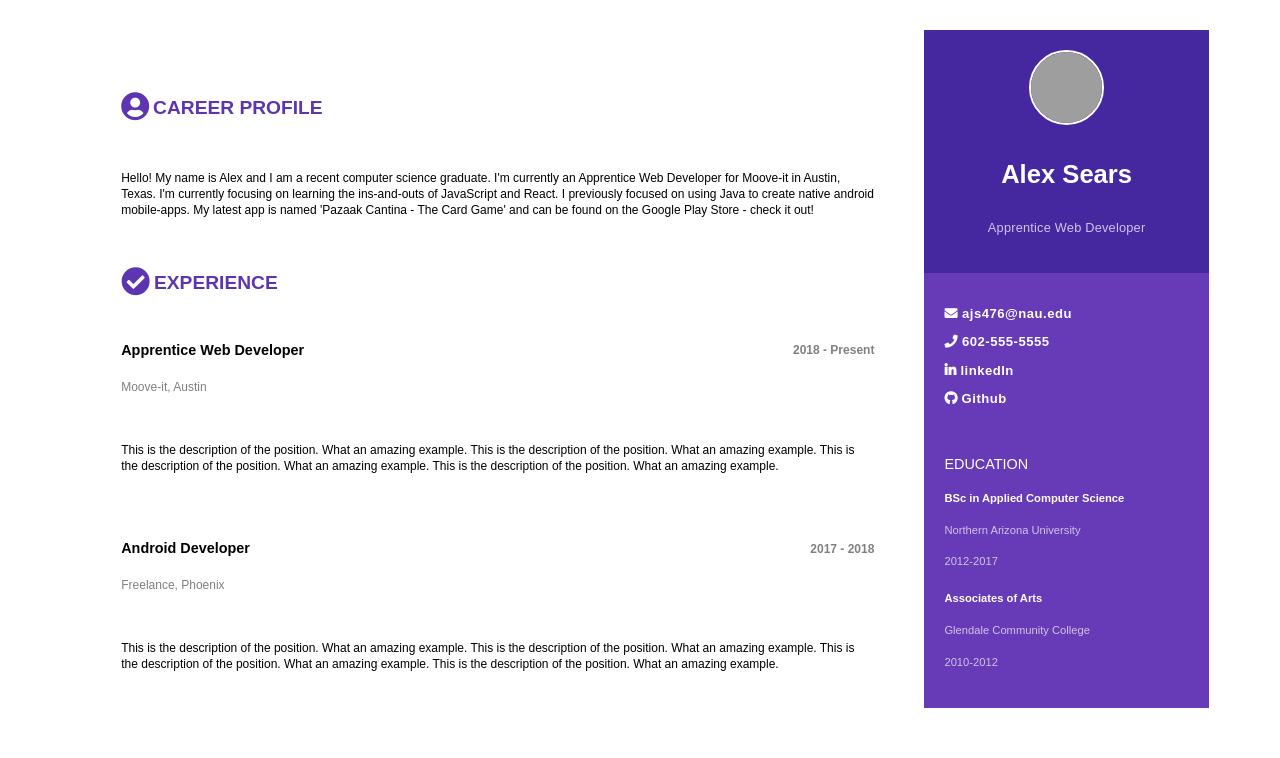
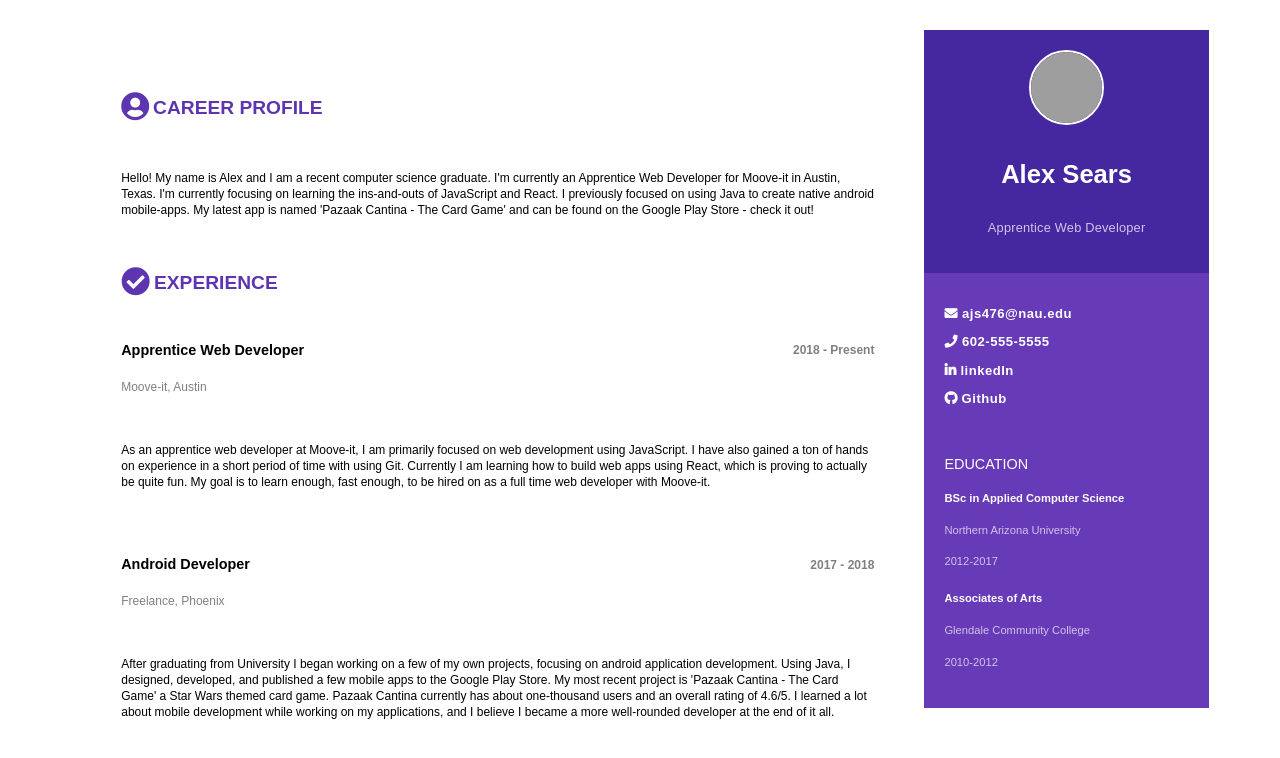
Before and after one commit to ajs476/react-resume, a React app in the folder resume-project/: page / in a window 1280 px wide. Shown: the top 758 px of the page. Built offline with nearby package versions, Linux system fonts and the light colour scheme; grey boxes are pictures that could not be loaded.

Commit message:
created experienceItem component and dynamically created experience section

```diff
--- a/resume-project/src/components/Experience.js
+++ b/resume-project/src/components/Experience.js
@@ -1,23 +1,22 @@
 import React from 'react';
+import ExperienceItem from './ExperienceItem.js';
+import experienceData from '../data/experience-data.json';
 
-const Experience = (props) => (
+const Experience = () => (
   <div>
-    <section className="experience-heading">
-      <h2 hidden="hidden">Experience Information</h2>
-      <div className="exp-position-location">
-        <h3>{props.title}</h3>
-        <h4>{props.company}, {props.city}</h4>
-      </div>
-      <div className="exp-date">
-        <h4>{props.startDate} - {props.endDate}</h4>
-      </div>
-    </section>
-    <section className="content">
-      <h2 hidden="hidden">{props.title} Experience Information</h2>
-      <p>
-        {props.description}
-      </p>
-    </section>
+  {
+    experienceData.map((experienceObject, i) =>
+    <ExperienceItem
+      title={experienceObject.title}
+      company={experienceObject.company}
+      city={experienceObject.city}
+      startDate={experienceObject.startDate}
+      endDate={experienceObject.endDate}
+      description={experienceObject.description}
+      key={i}
+      >
+    </ExperienceItem>)
+  }
   </div>
 );
 
--- /dev/null
+++ b/resume-project/src/components/ExperienceItem.js
@@ -0,0 +1,25 @@
+import React from 'react';
+
+
+const ExperienceItem = (props) => (
+  <div>
+    <section className="experience-heading">
+      <h2 hidden="hidden">Experience Information</h2>
+      <div className="exp-position-location">
+        <h3>{props.title}</h3>
+        <h4>{props.company}, {props.city}</h4>
+      </div>
+      <div className="exp-date">
+        <h4>{props.startDate} - {props.endDate}</h4>
+      </div>
+    </section>
+    <section className="content">
+      <h2 hidden="hidden">{props.title} Experience Information</h2>
+      <p>
+        {props.description}
+      </p>
+    </section>
+  </div>
+);
+
+export default ExperienceItem;
--- a/resume-project/src/components/LeftSide.js
+++ b/resume-project/src/components/LeftSide.js
@@ -7,30 +7,10 @@ const LeftSide = () => (
     <Career />
     <div className="heading">
       <h2>
-        <i className="fas fa-check-circle"></i>Experience</h2>
+        <i className="fas fa-check-circle"></i>Experience
+      </h2>
     </div>
-    <Experience
-      title="Apprentice Web Developer"
-      company="Moove-it"
-      city="Austin"
-      startDate="2018"
-      endDate="Present"
-      description= {
-        'This is the description of the position. What an amazing example. This is the description of the position. What an amazing example. This is the description of the position. What an amazing example. This is the description of the position. What an amazing example.'
-      }
-      >
-    </Experience>
-    <Experience
-      title="Android Developer"
-      company="Freelance"
-      city="Phoenix"
-      startDate="2017"
-      endDate="2018"
-      description= {
-        'This is the description of the position. What an amazing example. This is the description of the position. What an amazing example. This is the description of the position. What an amazing example. This is the description of the position. What an amazing example.'
-      }
-      >
-    </Experience>
+    <Experience />
   </section>
 );
 
--- /dev/null
+++ b/resume-project/src/data/experience-data.json
@@ -0,0 +1,18 @@
+[
+  {
+      "title":"Apprentice Web Developer",
+      "company":"Moove-it",
+      "city":"Austin",
+      "startDate":"2018",
+      "endDate":"Present",
+      "description":"As an apprentice web developer at Moove-it, I am primarily focused on web development using JavaScript. I have also gained a ton of hands on experience in a short period of time with using Git. Currently I am learning how to build web apps using React, which is proving to actually be quite fun. My goal is to learn enough, fast enough, to be hired on as a full time web developer with Moove-it."
+  },
+  {
+      "title":"Android Developer",
+      "company":"Freelance",
+      "city":"Phoenix",
+      "startDate":"2017",
+      "endDate":"2018",
+      "description":"After graduating from University I began working on a few of my own projects, focusing on android application development. Using Java, I designed, developed, and published a few mobile apps to the Google Play Store. My most recent project is 'Pazaak Cantina - The Card Game' a Star Wars themed card game. Pazaak Cantina currently has about one-thousand users and an overall rating of 4.6/5. I learned a lot about mobile development while working on my applications, and I believe I became a more well-rounded developer at the end of it all."
+  }
+]
```
Also changed, not shown: resume-project/src/data/contact-data.json (+4 -4 lines).
